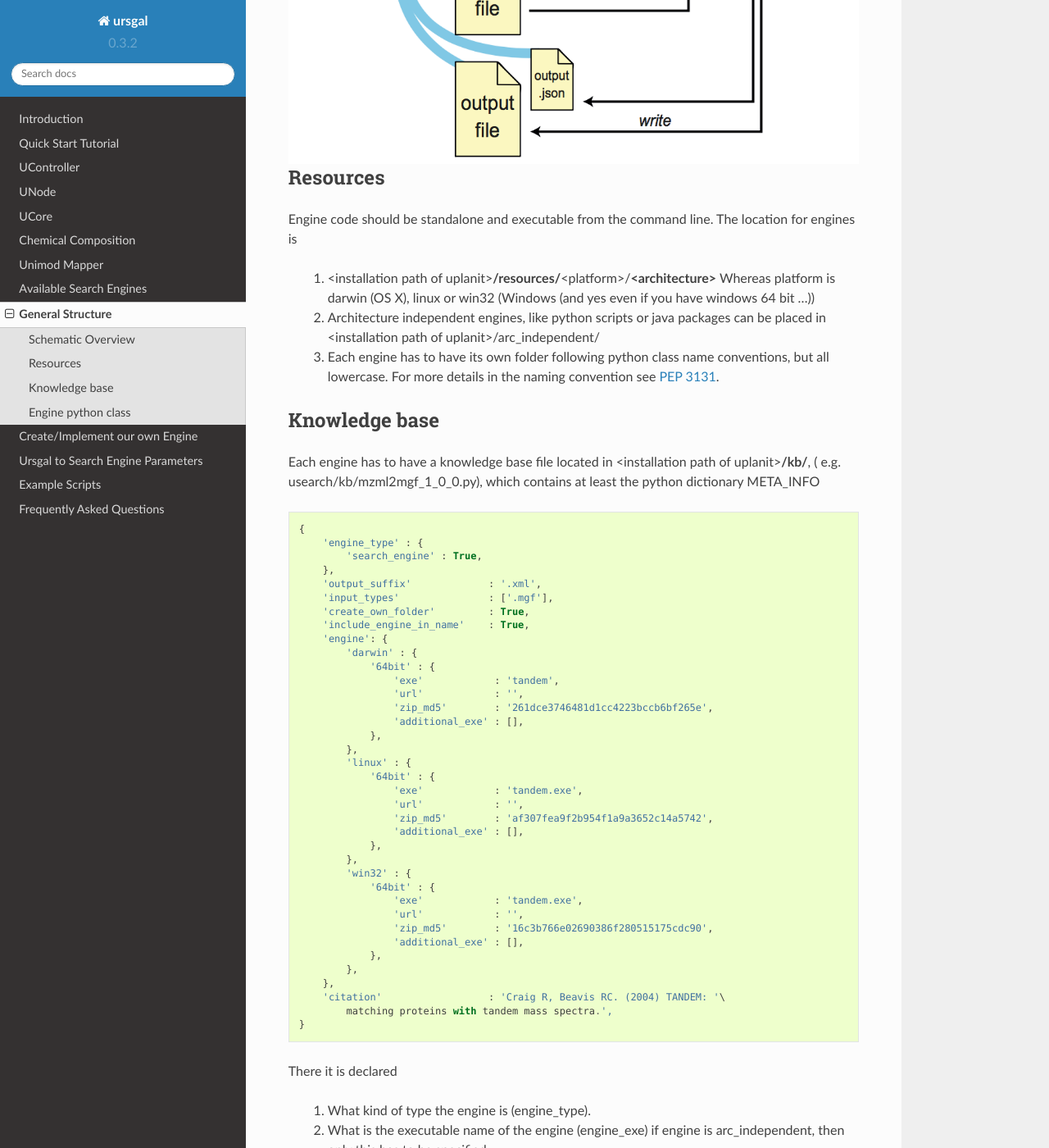
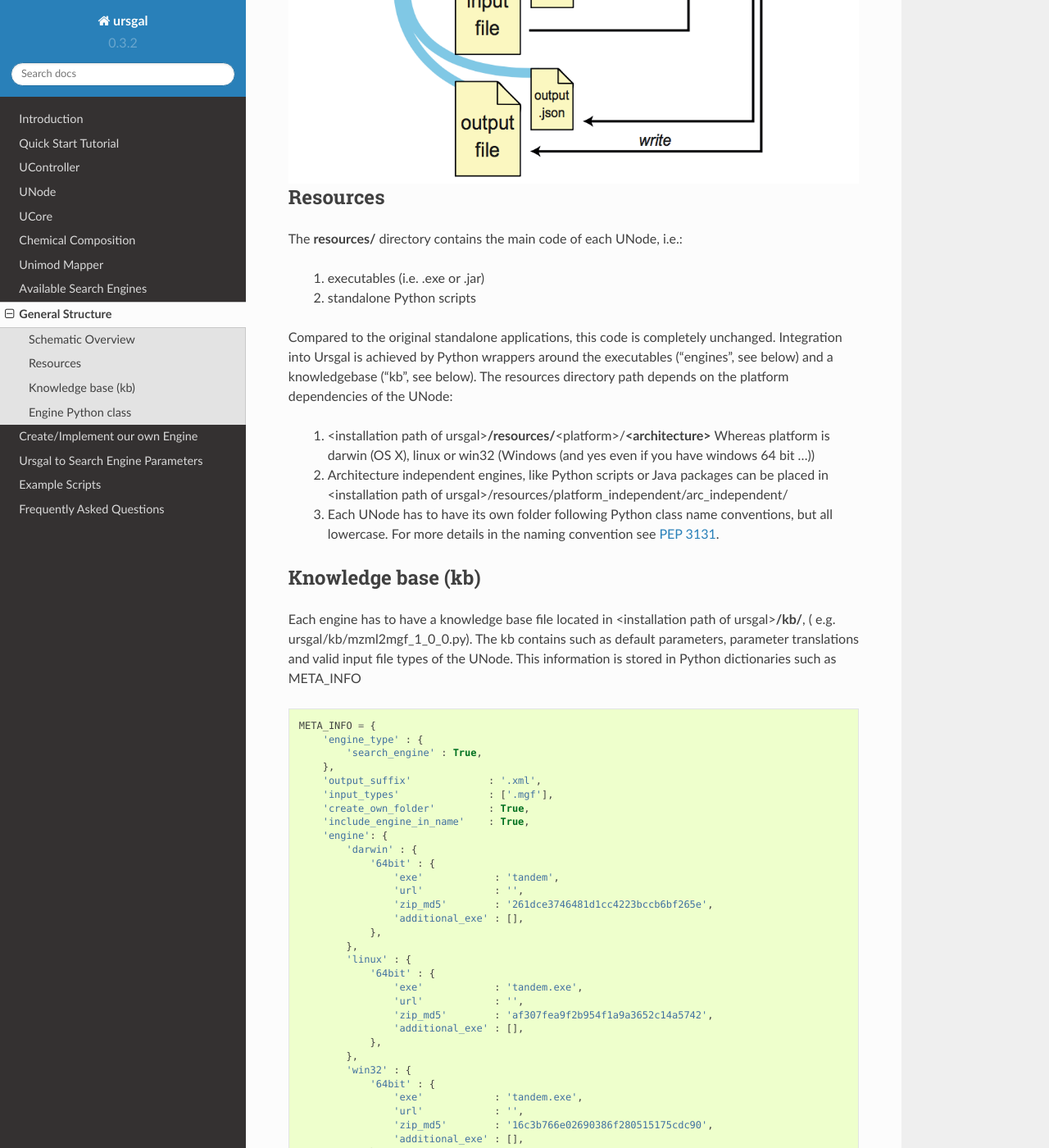
Before and after one commit to ursgal/ursgal, a Sphinx documentation site: the page built from docs/source/general_structure.txt, in a window 1280 px wide and 1400 px high, scrolled down 1322 px. Shown: the whole window at 82% size. Built offline with Sphinx 7.4.7 and the Read the Docs theme 2.0.0, drawn with Linux system fonts in a browser that asks for light colours; pages that are not in the unit, such as notebooks, are missing from menus; some of the changed text lies outside the part shown.

Commit message:
Updated docs: General Structure

```diff
--- a/docs/source/general_structure.txt
+++ b/docs/source/general_structure.txt
@@ -3,8 +3,8 @@
 General Structure
 =================
 
-Each engine requires a **resource**, **knowledge base** and **engine** file to
-be declared properly.
+Each UNode requires a **resource**, **knowledge base (kb)** and **engine** file to
+be declared properly (see Schematic Overview A below).
 
 Schematic Overview
 ------------------
@@ -16,25 +16,35 @@ Schematic Overview
 Resources
 ---------
 
-Engine code should be standalone and executable from the command line.
-The location for engines is
+The **resources/** directory contains the main code of each UNode, i.e.:
 
-    #.  <installation path of uplanit>\ **/resources/**\ <platform>/\ **<architecture>**
+    #.  executables (i.e. .exe or .jar)
+    #.  standalone Python scripts
+
+Compared to the original standalone applications, this code is completely
+unchanged. Integration into Ursgal is achieved by Python wrappers around
+the executables ("engines", see below) and a knowledgebase ("kb", see below).
+The resources directory path depends on the platform dependencies of
+the UNode:
+
+    #.  <installation path of ursgal>\ **/resources/**\ <platform>/\ **<architecture>**
         Whereas platform is darwin (OS X), linux or win32 (Windows (and yes even if you have windows 64 bit ...))
-    #.  Architecture independent engines, like python scripts or java packages
-        can be placed in <installation path of uplanit>/arc_independent/
-    #.  Each engine has to have its own folder following python class name
+    #.  Architecture independent engines, like Python scripts or Java packages
+        can be placed in <installation path of ursgal>/resources/platform_independent/arc_independent/
+    #.  Each UNode has to have its own folder following Python class name
         conventions, but all lowercase. For more details in the naming
         convention see `PEP 3131`_.
 
-Knowledge base
+Knowledge base (kb)
 --------------
 
 Each engine has to have a knowledge base file located in
-<installation path of uplanit>\ **/kb/**, ( e.g. usearch/kb/mzml2mgf_1_0_0.py),
-which contains at least the python dictionary META_INFO ::
+<installation path of ursgal>\ **/kb/**, ( e.g. ursgal/kb/mzml2mgf_1_0_0.py).
+The kb contains such as default parameters, parameter translations and
+valid input file types of the UNode. This information is stored in Python
+dictionaries such as META_INFO ::
 
-    {
+    META_INFO = {
         'engine_type' : {
             'search_engine' : True,
         },
@@ -72,18 +82,18 @@ which contains at least the python dictionary META_INFO ::
             matching proteins with tandem mass spectra.',
     }
 
-There it is declared
+The META_INFO dictionary declares:
 
     #. What kind of type the engine is (engine_type).
-    #. What is the executable name of the engine (engine_exe)
-       if engine is arc_independent, then only this has to be specified.
-    #. Citation is an important part. Please include this information as it
-       will be displayed during run time.
+    #. What is the executable name of the engine for different platforms
+       ('engine': 'darwin', 'win32', 'linux')
+    #. Citation of the third party tool that was incorporated into Ursgal.
+       This information is printed at runtime.
 
 .. _PEP 3131:
     https://www.python.org/dev/peps/pep-3131/
 
-Engine python class
+Engine Python class
 -------------------
 
 The engine inherits from the uNode, which during initialization injects
@@ -92,17 +102,20 @@ are available as attribute of each engine.
 
 The default structure of the engine is::
 
-    class mzml2mgf_1_0_0( usearch.UNode ):
+    class mzml2mgf_1_0_0(ursgal.UNode):
         def __init__(self, *args, **kwargs):
                 super(mzml2mgf_1_0_0, self).__init__(*args, **kwargs)
 
+        def preflight(self):
+            # code that should be run before the UNode is executed
+            # i.e. writing a config file
+            return
 
-Defined `preflight` and `postflight` functions will be executed
-during preflight and postflight **(how? when?)**. During preflight, a
-command line list (see `subprocess`_) is cated. It should include the executable path
-of the engine (accessible via self.exe) and all other parameters, available via
-self.params.
-What about **'_execute'**?
+        def postflight(self):
+            # code that should be run after the UNode is executed
+            # i.e. formatting the output file
+            return
 
-.. _subprocess:
-    https://docs.python.org/3/library/subprocess.html
+
+The special methods `preflight()` and `postflight()` are automatically called
+be Ursgal's UController when a UNode is run.
```
